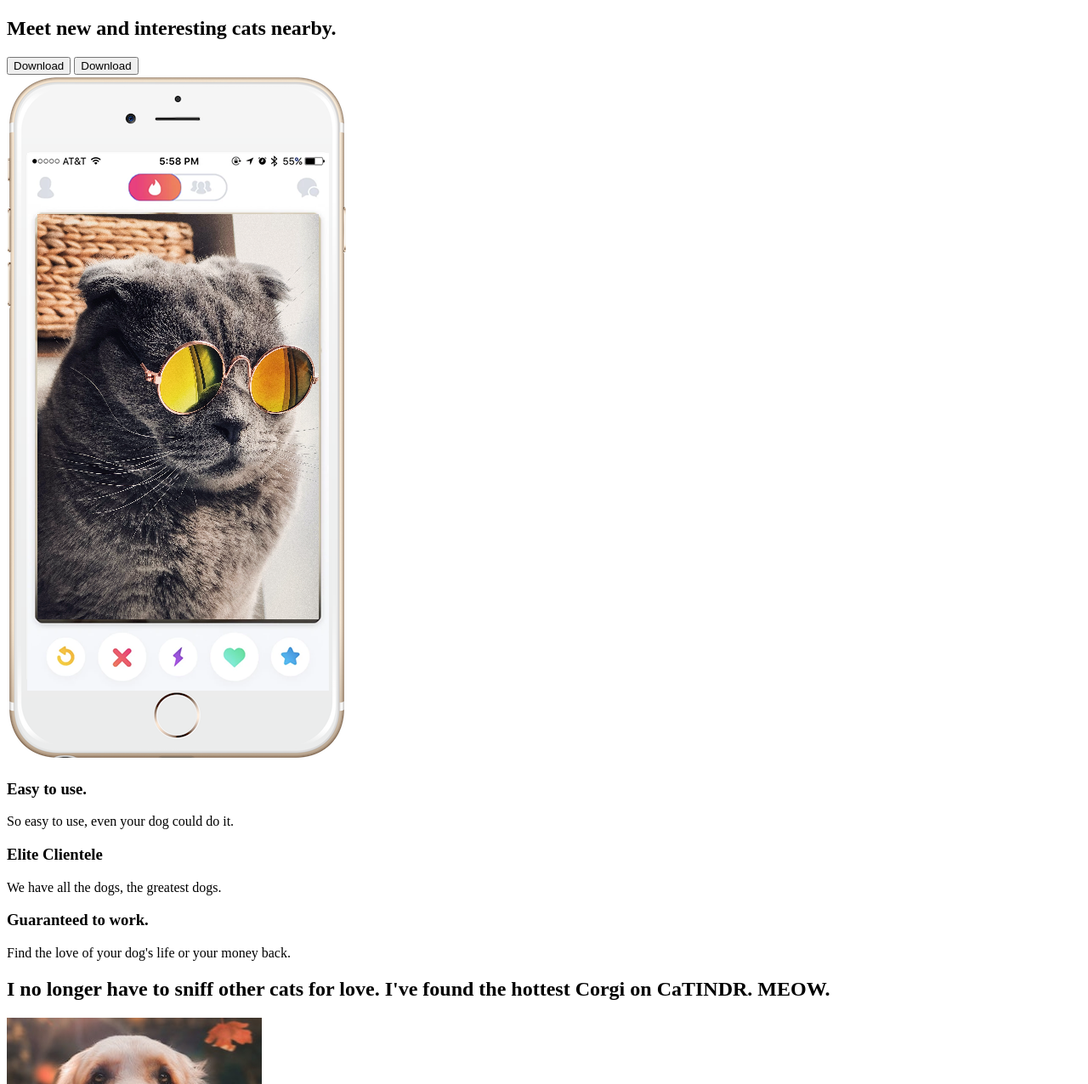
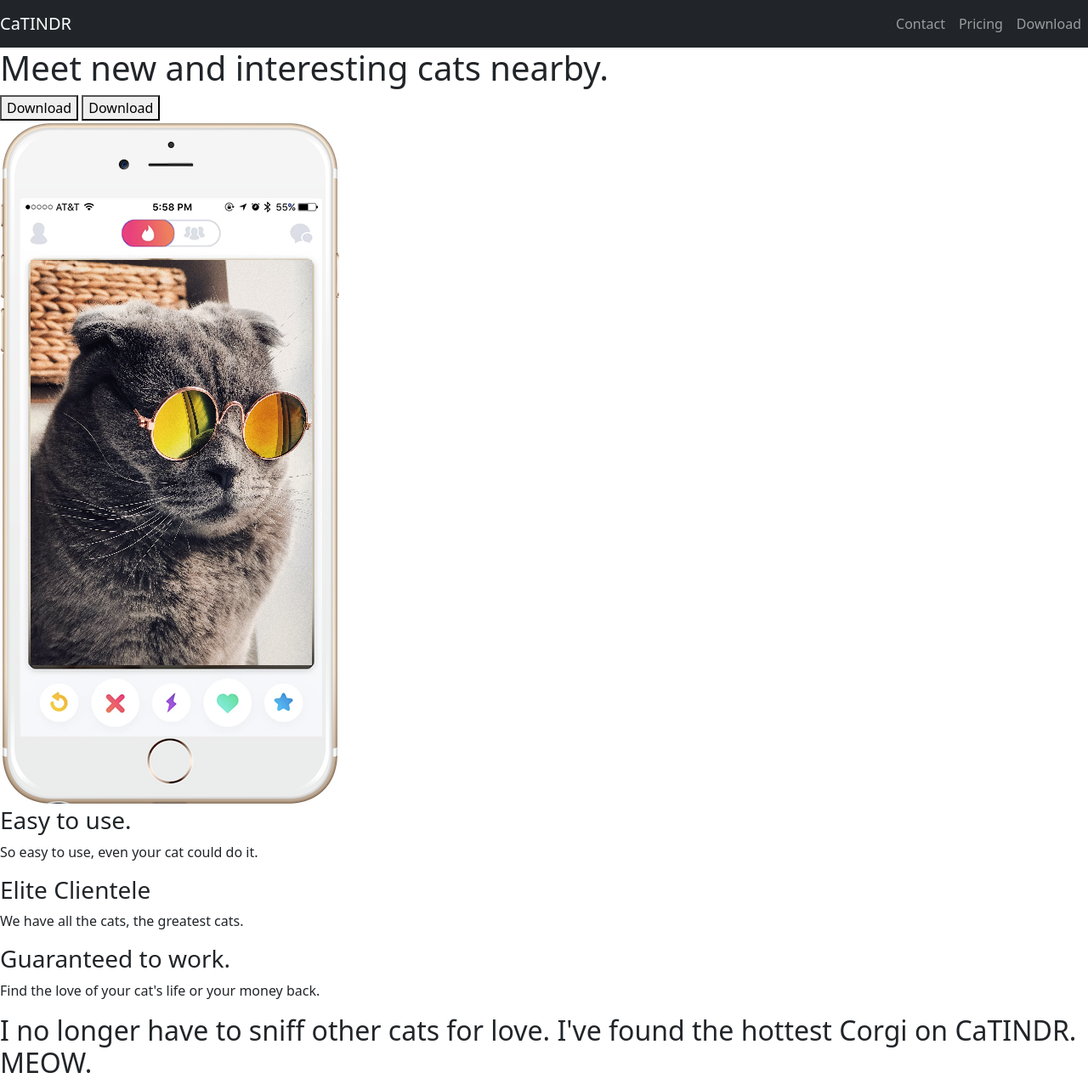
Before and after one commit to Ajay-Singh-Dabi/CaTINDR, a plain HTML site: page CaTINDR/index.html in a window 1280 px wide. Shown: the top 1276 px of the page at 85% size. Drawn offline with nearby package versions, Linux system fonts and the light colour scheme.

Commit message:
Bootstrap and Js added

```diff
--- a/CaTINDR/index.html
+++ b/CaTINDR/index.html
@@ -1,15 +1,45 @@
-<!DOCTYPE html>
-<html>
-
+<!doctype html>
+<html lang="en">
   <head>
     <meta charset="utf-8">
     <title>CaTINDR</title>
     <link rel="stylesheet" href="css/styles.css">
+    <!-- Required meta tags -->
+    <meta name="viewport" content="width=device-width, initial-scale=1, shrink-to-fit=no">
+
+    <!-- Bootstrap CSS v5.2.0-beta1 -->
+    <link rel="stylesheet" href="https://cdn.jsdelivr.net/npm/bootstrap@5.2.0-beta1/dist/css/bootstrap.min.css"  integrity="sha384-0evHe/X+R7YkIZDRvuzKMRqM+OrBnVFBL6DOitfPri4tjfHxaWutUpFmBp4vmVor" crossorigin="anonymous">
+
+     <!-- Bootstrap JavaScript Libraries -->
+     <script src="https://cdn.jsdelivr.net/npm/@popperjs/core@2.11.5/dist/umd/popper.min.js" integrity="sha384-Xe+8cL9oJa6tN/veChSP7q+mnSPaj5Bcu9mPX5F5xIGE0DVittaqT5lorf0EI7Vk" crossorigin="anonymous"></script>
+
+     <script src="https://cdn.jsdelivr.net/npm/bootstrap@5.2.0-beta1/dist/js/bootstrap.min.js" integrity="sha384-kjU+l4N0Yf4ZOJErLsIcvOU2qSb74wXpOhqTvwVx3OElZRweTnQ6d31fXEoRD1Jy" crossorigin="anonymous"></script>
+
   </head>
-
   <body>
 
     <section id="title">
+
+      <nav class="navbar navbar-expand-lg navbar-dark bg-dark">
+        <a class="navbar-brand" href="">CaTINDR</a>
+        <button class="navbar-toggler" type="button" data-bs-toggle="collapse" data-bs-target="#navbarTogglerDemo02" aria-controls="navbarTogglerDemo02" aria-expanded="false" aria-label="Toggle navigation">
+          <span class="navbar-toggler-icon"></span>
+        </button>
+        <div class="collapse navbar-collapse" id="navbarTogglerDemo02">
+          <ul class="navbar-nav ms-auto">
+            <li class="nav-item">
+              <a class="nav-link" href="">Contact</a>
+            </li>
+            <li class="nav-item">
+              <a class="nav-link" href="">Pricing</a>
+            </li>
+            <li class="nav-item">
+              <a class="nav-link" href="">Download</a>
+            </li>
+          </ul>
+        </div>
+
+      </nav>
 
       <div>
         <h1>Meet new and interesting cats nearby.</h1>
@@ -25,13 +55,13 @@
     <section id="features">
 
       <h3>Easy to use.</h3>
-    <p>So easy to use, even your dog could do it.</p>
+      <p>So easy to use, even your cat could do it.</p>
 
       <h3>Elite Clientele</h3>
-    <p>We have all the dogs, the greatest dogs.</p>
+      <p>We have all the cats, the greatest cats.</p>
 
       <h3>Guaranteed to work.</h3>
-    <p>Find the love of your dog's life or your money back.</p>
+      <p>Find the love of your cat's life or your money back.</p>
 
     </section>
 
```
Lines whose indentation alone changed are shown as unchanged.
